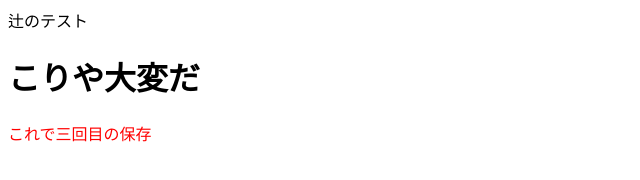
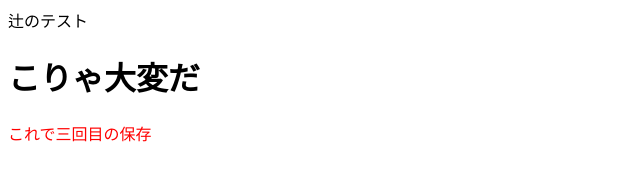
Before and after one commit to t-shota8810/tekitou, a plain HTML site: page index.html in a window 1280 px wide. Shown: the full height of the page, 0-640 px from the left. Drawn offline with Linux system fonts and the light colour scheme.

Commit message:
Update index.html

```diff
--- a/index.html
+++ b/index.html
@@ -1,3 +1,3 @@
 辻のテスト<br>
-<H1>こりや大変だ</H1>
+<H1>こりゃ大変だ</H1>
 <font color = "red">これで三回目の保存</font>
```
